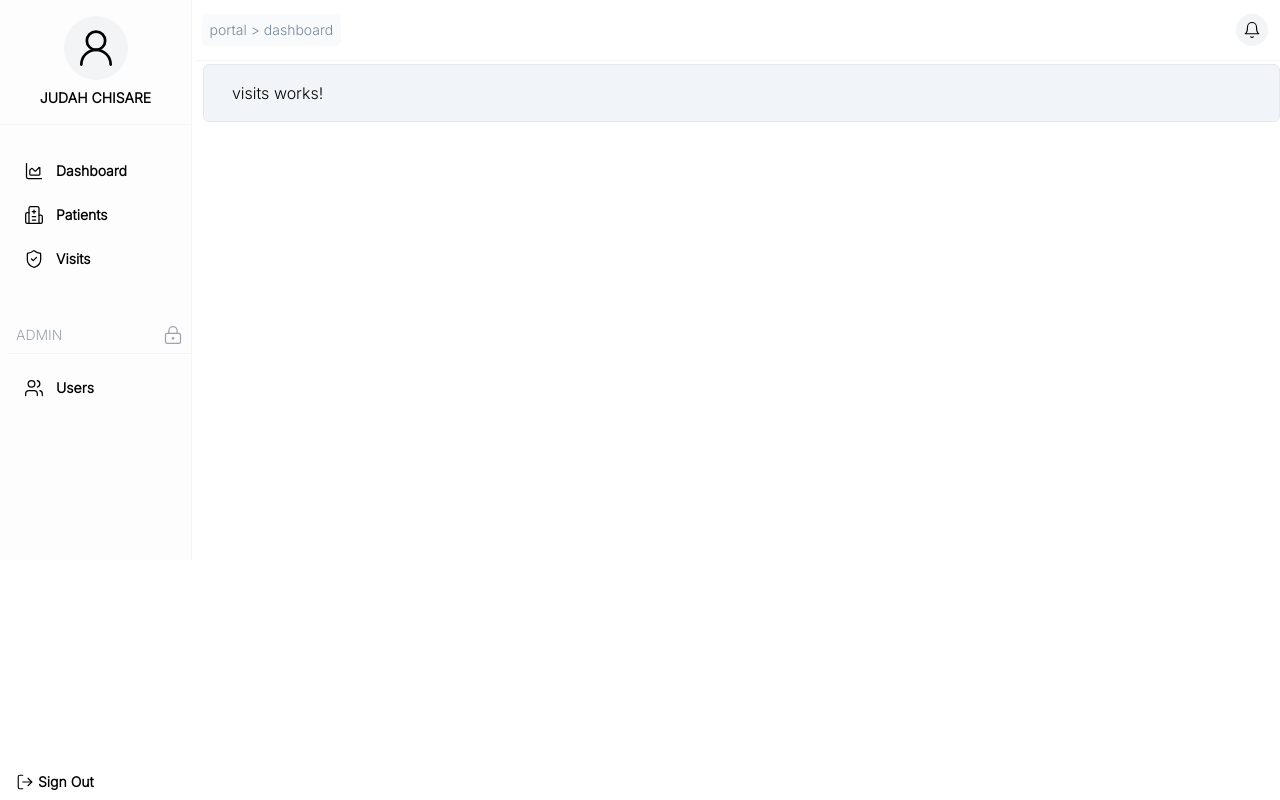
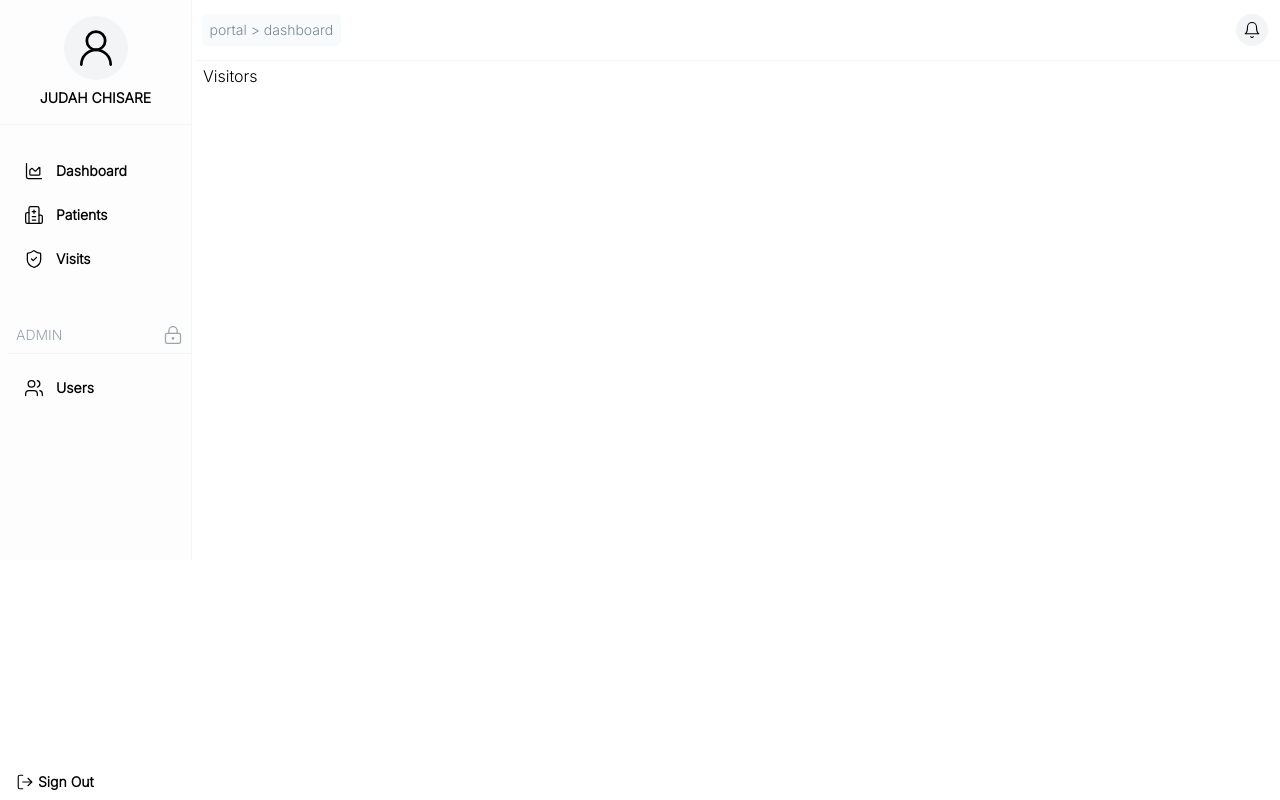
Before and after one commit to judahtc/hospital-patient-visits-manager-frontend, an Angular app in the folder hospital-visits-manager-frontend/: page /portal/visits in a window 1280 px wide. Built offline with nearby package versions, Linux system fonts and the light colour scheme.

Commit message:
feat: initiated visitors page

```diff
--- a/hospital-visits-manager-frontend/src/app/dashboad/dashboad.component.html
+++ b/hospital-visits-manager-frontend/src/app/dashboad/dashboad.component.html
@@ -69,7 +69,7 @@
             <path d="M17.64 18.67 20 21" />
           </svg>
         </div>
-        <div class="flex flex-col items-start"><span class="font-semibold">25</span><span
+        <div class="flex flex-col items-start"><span class="font-semibold">03</span><span
             style="font-size: 80%;color: #e4e4e4;">Visit Minutes Left</span></div>
       </div>
 
--- a/hospital-visits-manager-frontend/src/app/visits/visits.component.html
+++ b/hospital-visits-manager-frontend/src/app/visits/visits.component.html
@@ -1 +1,9 @@
-<p class="border py-4 rounded-md  bg-slate-100 px-7">visits works!</p>
+<div class="visitors">
+  <div>
+    <div>
+      <span>Visitors</span>
+
+    </div>
+  </div>
+
+</div>
```
